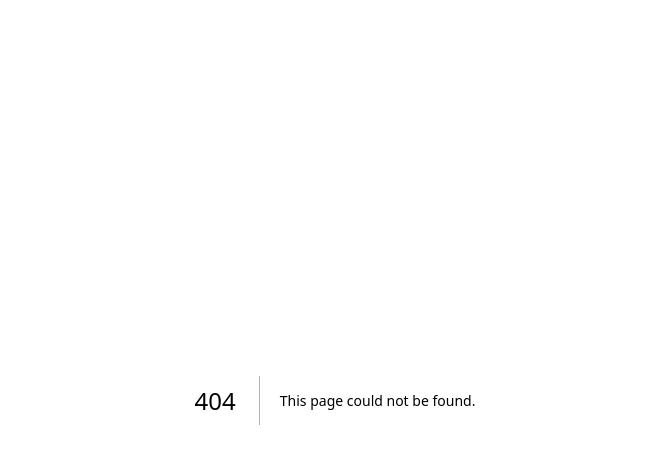
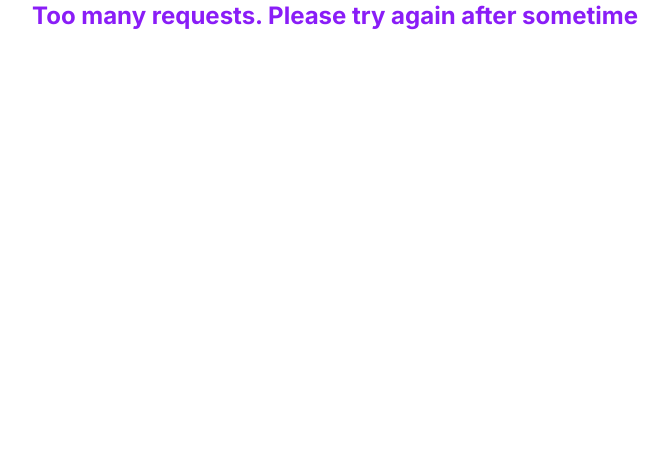
Before and after one commit to heyanurag/zuddl-gpt, a Next.js app: page /blocked in a window 1280 px wide. Before the commit this address had no page. Shown: the top 464 px of the page, without its empty margins (305-973 px from the left). Built offline with nearby package versions, Linux system fonts and the light colour scheme.

Commit message:
feat: blocked page

```diff
--- /dev/null
+++ b/src/pages/blocked.tsx
@@ -0,0 +1,9 @@
+const Blocked = () => {
+  return (
+    <div className="flex flex-col justify-center items-center h-full w-full">
+      <h1 className="text-2xl font-bold text-primary">Too many requests. Please try again after sometime</h1>
+    </div>
+  );
+}
+
+export default Blocked;
```
